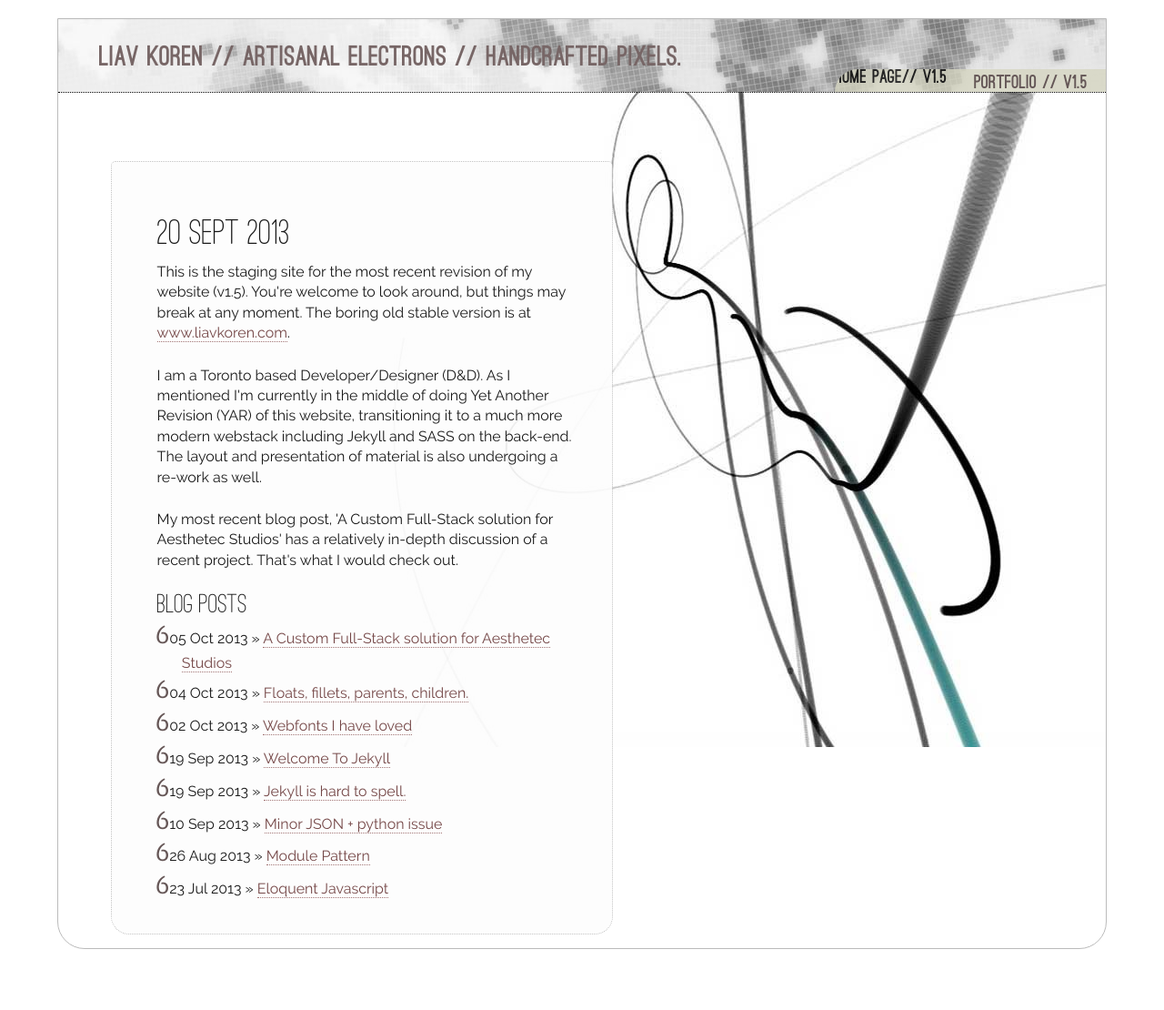
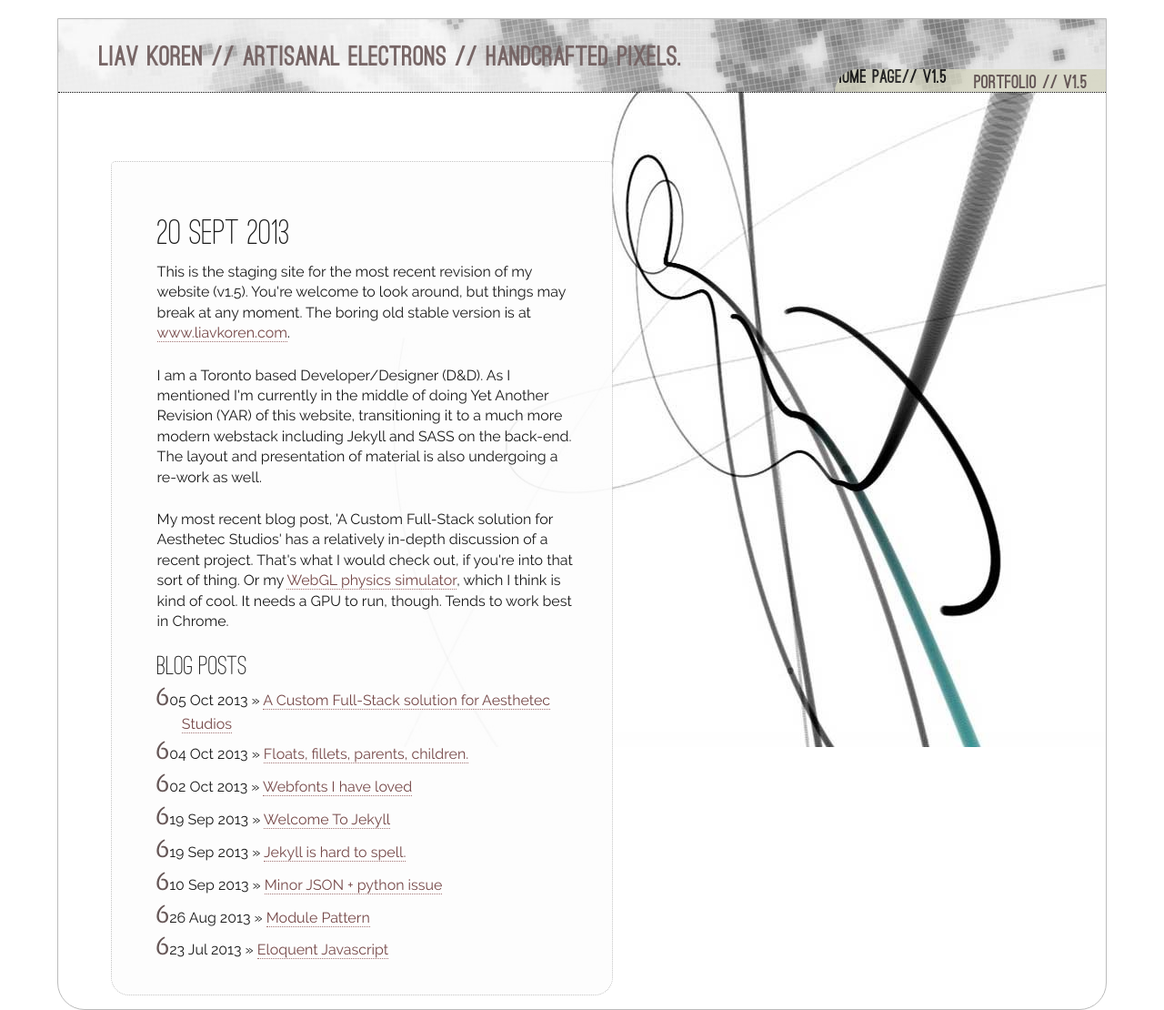
Before and after one commit to Lkoren/lkoren.github.io, a Jekyll site: the page built from index.html, in a window 1280 px wide. Shown: the whole page at 91% size. Built offline with Jekyll 4.4.1, drawn with Linux system fonts in a browser that asks for light colours; Markdown is read by kramdown in place of the engine named in the settings; before the commit the page ends 1043 px from its top, so only the background shows below that.

Commit message:
Minor tweak to index page.

```diff
--- a/index.html
+++ b/index.html
@@ -9,7 +9,7 @@ title: Home page// v1.5
 
 <p>I am a Toronto based Developer/Designer (D&D). As I mentioned I'm currently in the middle of doing Yet Another Revision (YAR) of this website, transitioning it to a much more modern webstack including Jekyll and SASS on the back-end. The layout and presentation of material is also undergoing a re-work as well.</p>
 
-<p>My most recent blog post, 'A Custom Full-Stack solution for Aesthetec Studios' has a relatively in-depth discussion of a recent project. That's what I would check out.</p>
+<p>My most recent blog post, 'A Custom Full-Stack solution for Aesthetec Studios' has a relatively in-depth discussion of a recent project. That's what I would check out, if you're into that sort of thing. Or my <a href="http://www.liavkoren.com/nBody_main.html">WebGL physics simulator</a>, which I think is kind of cool. It needs a GPU to run, though. Tends to work best in Chrome. </p>
 
 
 
```
